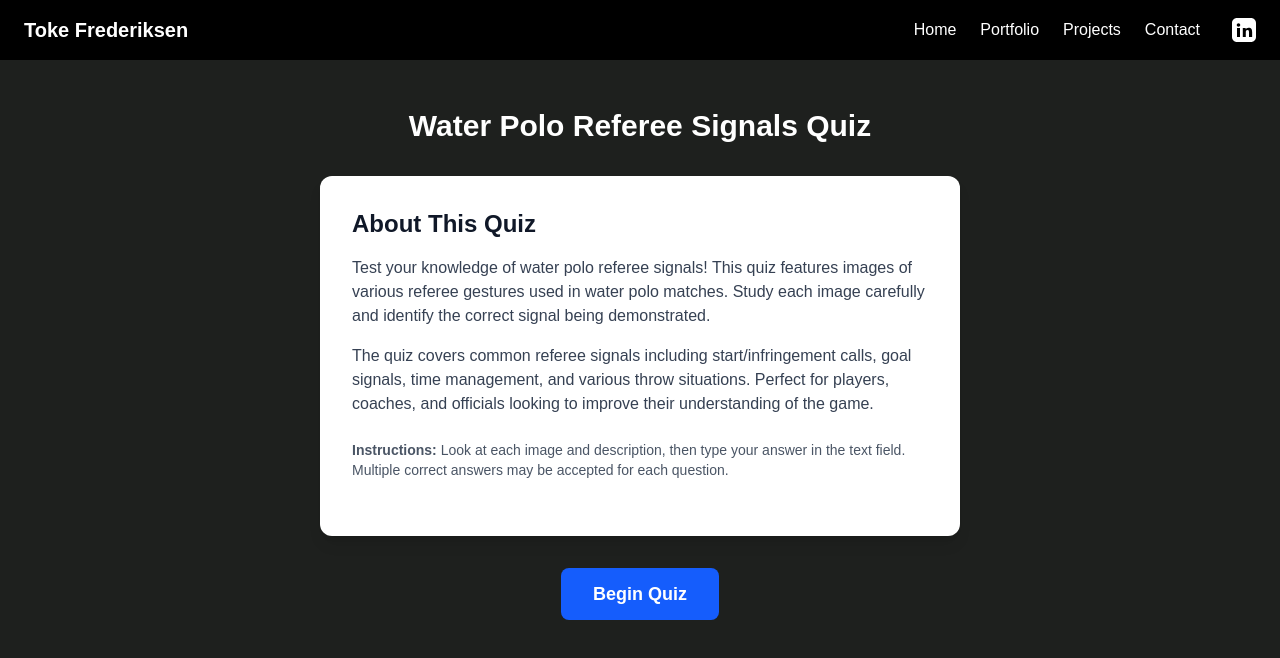
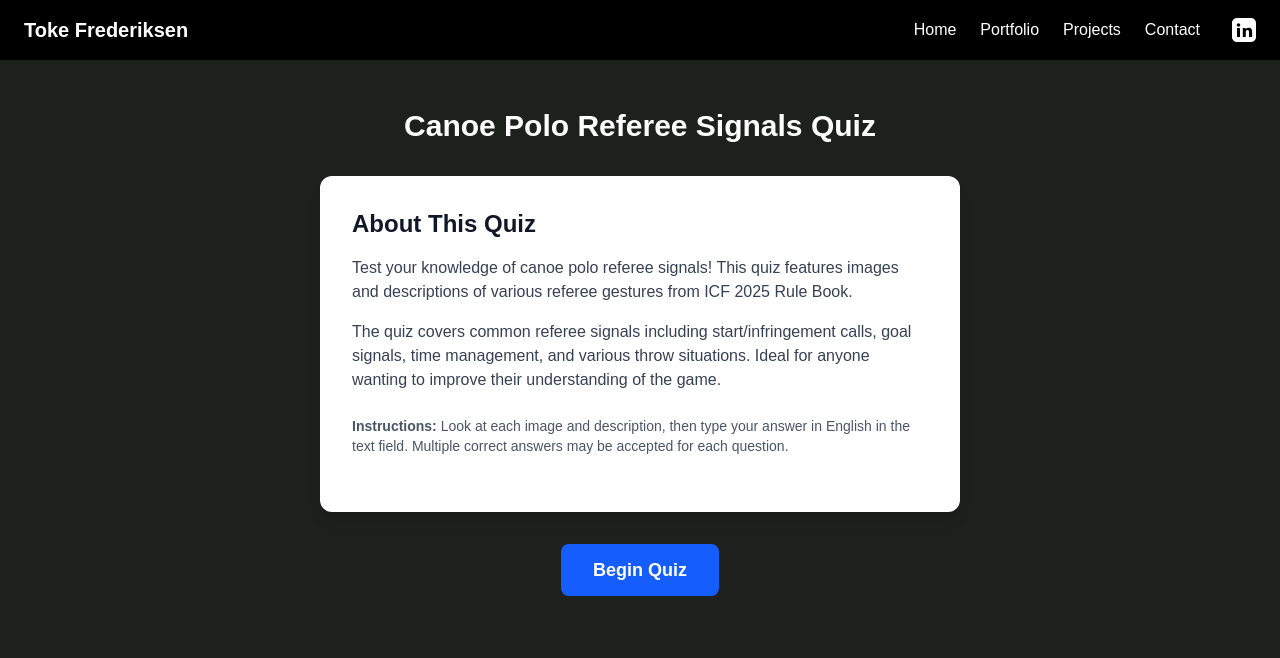
Before and after one commit to TokeF/tokef.github.io, a Next.js app: page /polo-quizz in a window 1280 px wide. Shown: the top 658 px of the page. Built offline with nearby package versions, Linux system fonts and the light colour scheme.

Commit message:
shorten quizz descriptions

```diff
--- a/src/app/polo-quizz/page.tsx
+++ b/src/app/polo-quizz/page.tsx
@@ -164,7 +164,7 @@ export default function Page() {
     return (
       <main className="max-w-2xl mx-auto px-4 py-12">
         <h1 className="text-3xl font-bold mb-8 text-center text-white">
-          Water Polo Referee Signals Quiz
+          Canoe Polo Referee Signals Quiz
         </h1>
 
         <div className="bg-white rounded-xl shadow-lg p-8 mb-8">
@@ -172,21 +172,19 @@ export default function Page() {
             About This Quiz
           </h2>
           <p className="text-gray-700 mb-4">
-            Test your knowledge of water polo referee signals! This quiz
-            features images of various referee gestures used in water polo
-            matches. Study each image carefully and identify the correct signal
-            being demonstrated.
+            Test your knowledge of canoe polo referee signals! This quiz
+            features images and descriptions of various referee gestures from
+            ICF 2025 Rule Book.
           </p>
           <p className="text-gray-700 mb-6">
             The quiz covers common referee signals including start/infringement
             calls, goal signals, time management, and various throw situations.
-            Perfect for players, coaches, and officials looking to improve their
-            understanding of the game.
+            Ideal for anyone wanting to improve their understanding of the game.
           </p>
           <p className="text-sm text-gray-600 mb-6">
             <strong>Instructions:</strong> Look at each image and description,
-            then type your answer in the text field. Multiple correct answers
-            may be accepted for each question.
+            then type your answer in English in the text field. Multiple correct
+            answers may be accepted for each question.
           </p>
         </div>
 
```
